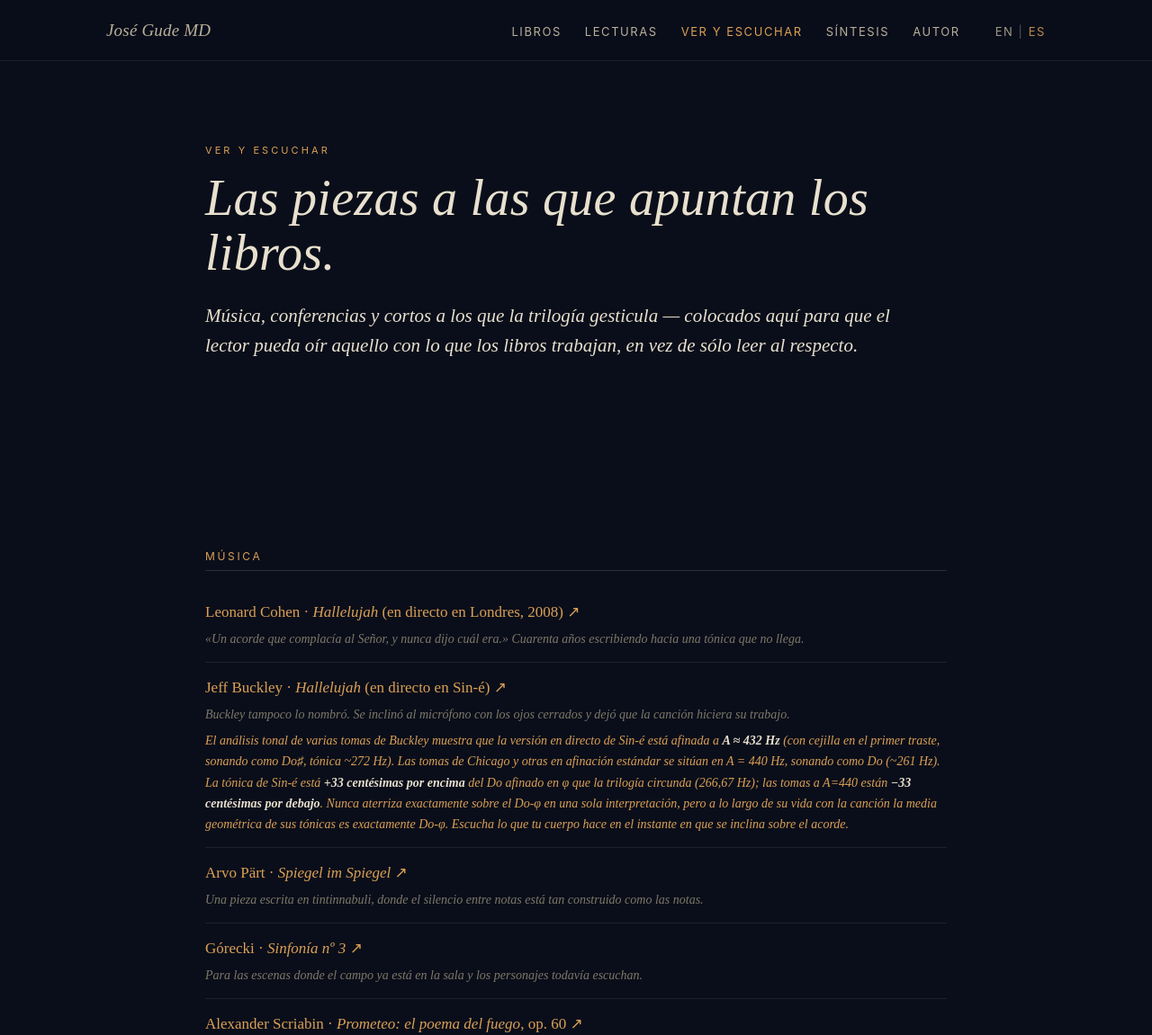
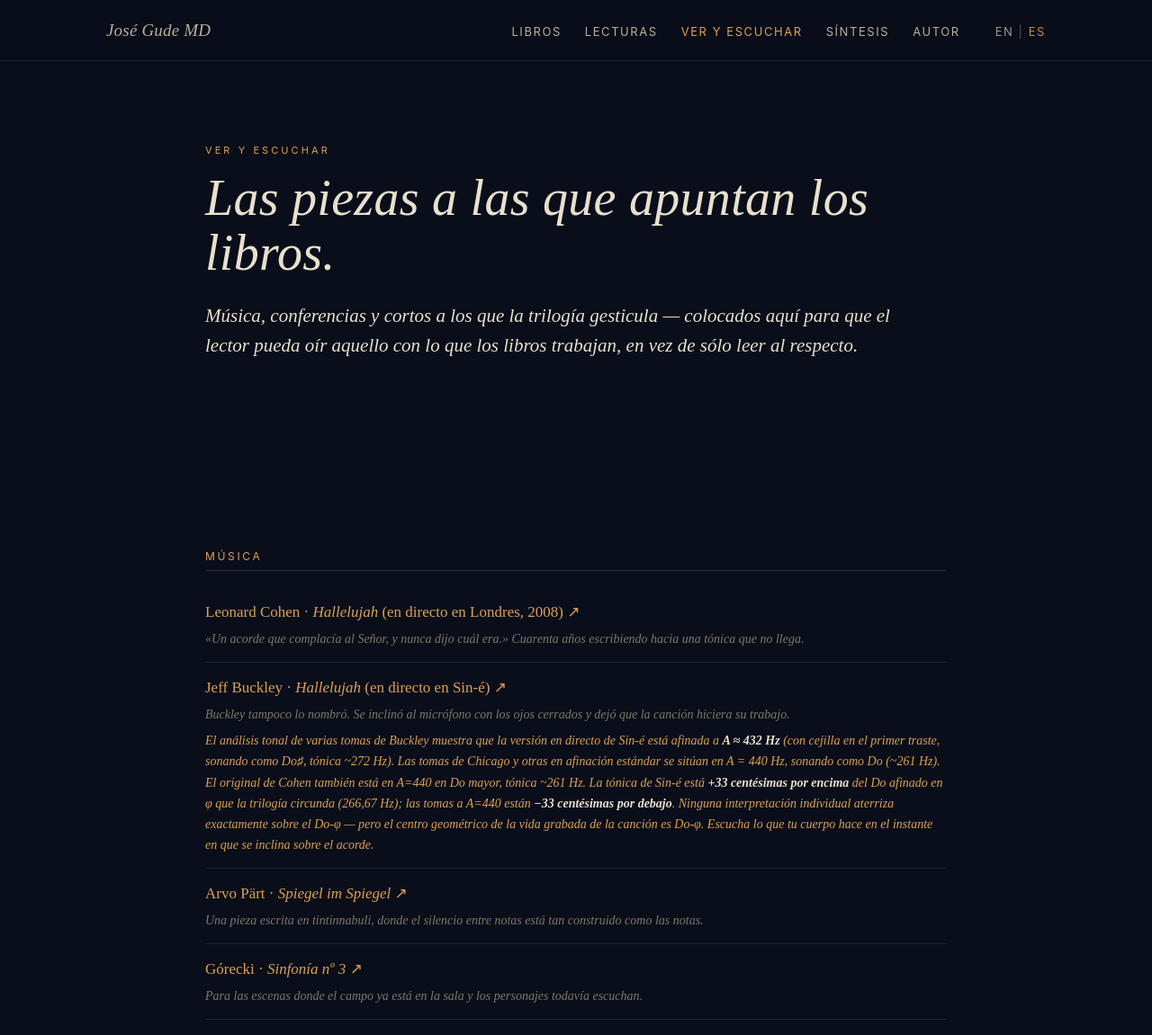
Before and after one commit to gude2000/josegudemd.com, a plain HTML site: page es/watch.html in a window 1280 px wide. Shown: the top 1151 px of the page at 90% size. Drawn offline with Linux system fonts and the light colour scheme.

Commit message:
Spanish covers + Fragile Light timing fix + Hallelujah pitch-analysis note (EN/ES)

```diff
--- a/es/watch.html
+++ b/es/watch.html
@@ -40,7 +40,7 @@
     <li>
       <span class="ref-title"><a href="https://www.youtube.com/watch?v=BsyRq0WFOHY" target="_blank" rel="noopener">Jeff Buckley &middot; <em>Hallelujah</em> (en directo en Sin-é) ↗</a></span>
       <div class="ref-note">Buckley tampoco lo nombró. Se inclinó al micrófono con los ojos cerrados y dejó que la canción hiciera su trabajo.</div>
-      <div class="ref-note" style="color:var(--gold);margin-top:6px;">El análisis tonal de varias tomas de Buckley muestra que la versión en directo de Sin-é está afinada a <strong>A ≈ 432 Hz</strong> (con cejilla en el primer traste, sonando como Do♯, tónica ~272 Hz). Las tomas de Chicago y otras en afinación estándar se sitúan en A = 440 Hz, sonando como Do (~261 Hz). La tónica de Sin-é está <strong>+33 centésimas por encima</strong> del Do afinado en φ que la trilogía circunda (266,67 Hz); las tomas a A=440 están <strong>−33 centésimas por debajo</strong>. Nunca aterriza exactamente sobre el Do-φ en una sola interpretación, pero a lo largo de su vida con la canción la media geométrica de sus tónicas es exactamente Do-φ. Escucha lo que tu cuerpo hace en el instante en que se inclina sobre el acorde.</div>
+      <div class="ref-note" style="color:var(--gold);margin-top:6px;">El análisis tonal de varias tomas de Buckley muestra que la versión en directo de Sin-é está afinada a <strong>A ≈ 432 Hz</strong> (con cejilla en el primer traste, sonando como Do♯, tónica ~272 Hz). Las tomas de Chicago y otras en afinación estándar se sitúan en A = 440 Hz, sonando como Do (~261 Hz). El original de Cohen también está en A=440 en Do mayor, tónica ~261 Hz. La tónica de Sin-é está <strong>+33 centésimas por encima</strong> del Do afinado en φ que la trilogía circunda (266,67 Hz); las tomas a A=440 están <strong>−33 centésimas por debajo</strong>. Ninguna interpretación individual aterriza exactamente sobre el Do-φ &mdash; pero <em>el centro geométrico de la vida grabada de la canción es Do-φ</em>. Escucha lo que tu cuerpo hace en el instante en que se inclina sobre el acorde.</div>
     </li>
     <li>
       <span class="ref-title"><a href="https://www.youtube.com/watch?v=TJ6Mzvh3XCc" target="_blank" rel="noopener">Arvo Pärt &middot; <em>Spiegel im Spiegel</em> ↗</a></span>
```
Also changed, not shown: watch.html (+1 -1 lines).
